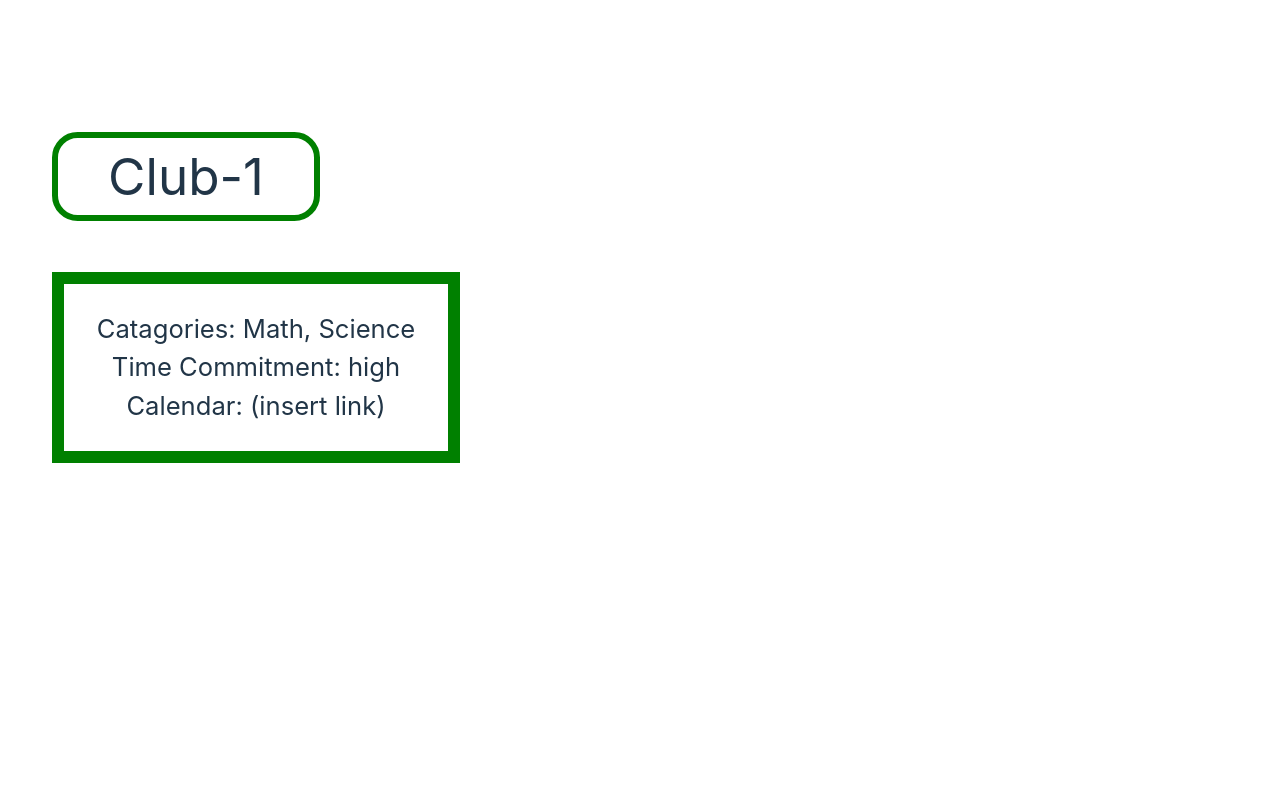
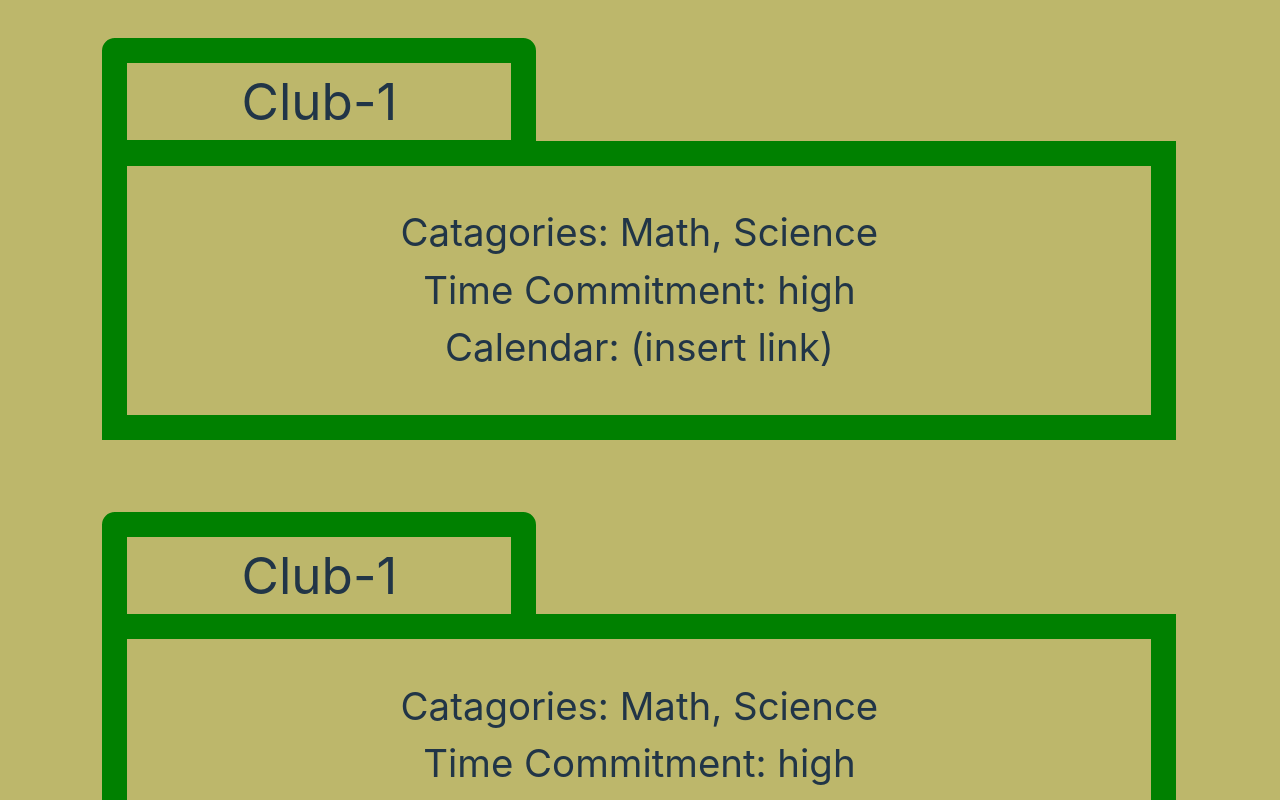
Before and after one commit to NinjaBuilderPro/CHS-Club-App, a React (Vite) app: page / in a window 1280 px wide. Both pictures are taken after a click on the button "Start". Built offline with nearby package versions, Linux system fonts and the light colour scheme.

Commit message:
Setup flex box UI

```diff
--- a/src/components/ClubProp.jsx
+++ b/src/components/ClubProp.jsx
@@ -1,27 +1,30 @@
 const ClubProp = () => {
     return (
-        <div className="ClubProp">
-            <meta name="viewport" content="width=device-width, initial-scale=1.0" />
-            <p style={{
+        <div className="ClubProp" style={{
+            position: "relative",
+            width: "84vi",
+            height: "32vi",
+            top: "3vi",
+        }}>
+            <div style={{
                 fontSize: "4vi",
-                border: "0.5vi solid green",
-                borderRadius: "2vi",
-                position: "relative",
-                bottom: "10vw",
-                right: "30vw",
-                width: "20vw"
+                border: "2vi solid green",
+                borderRadius: "1vi",
+                position: "absolute",
+                width: "30vi"
             }}>
                 Club-1
-            </p>
+            </div>
             <div className="ClubInfo" style={{
-                fontSize: "2vw",
-                border: "1vw solid green",
-                position: "relative",
-                bottom: "10vw",
-                right: "30vw",
-                width: "30vw"
+                fontSize: "2vi",
+                border: "2vi solid green",
+                position: "absolute",
+                width: "80vi",
+                top: "8vi"
             }}>
-                <p>
+                <p style={{
+                    fontSize: "3vi"
+                }}>
                     Catagories: Math, Science<br/>
                     Time Commitment: high<br/>
                     Calendar: (insert link)
--- /dev/null
+++ b/src/components/MainScreen.css
@@ -0,0 +1,12 @@
+.MainScreen {
+    display: flex;
+    align-items: center;
+    flex-direction: column;
+    gap: 5vi;
+    background-color: darkkhaki;
+    position: fixed;
+    top: 0;
+    left: 0;
+    width: 100vw;
+    min-height: 100vh;
+}
--- a/src/components/MainScreen.jsx
+++ b/src/components/MainScreen.jsx
@@ -1,8 +1,13 @@
 import ClubProp from "./ClubProp";
-import OpenScreen from "./OpenScreen";
+import React from "react";
+import "./MainScreen.css";
 const MainScreen = () => {
     return (
-        <div className="MainScreen" id="mainScreen">
+        <div className="MainScreen">
+            <ClubProp/>
+            <ClubProp/>
+            <ClubProp/>
+            <ClubProp/>
             <ClubProp/>
         </div>
     );
```
